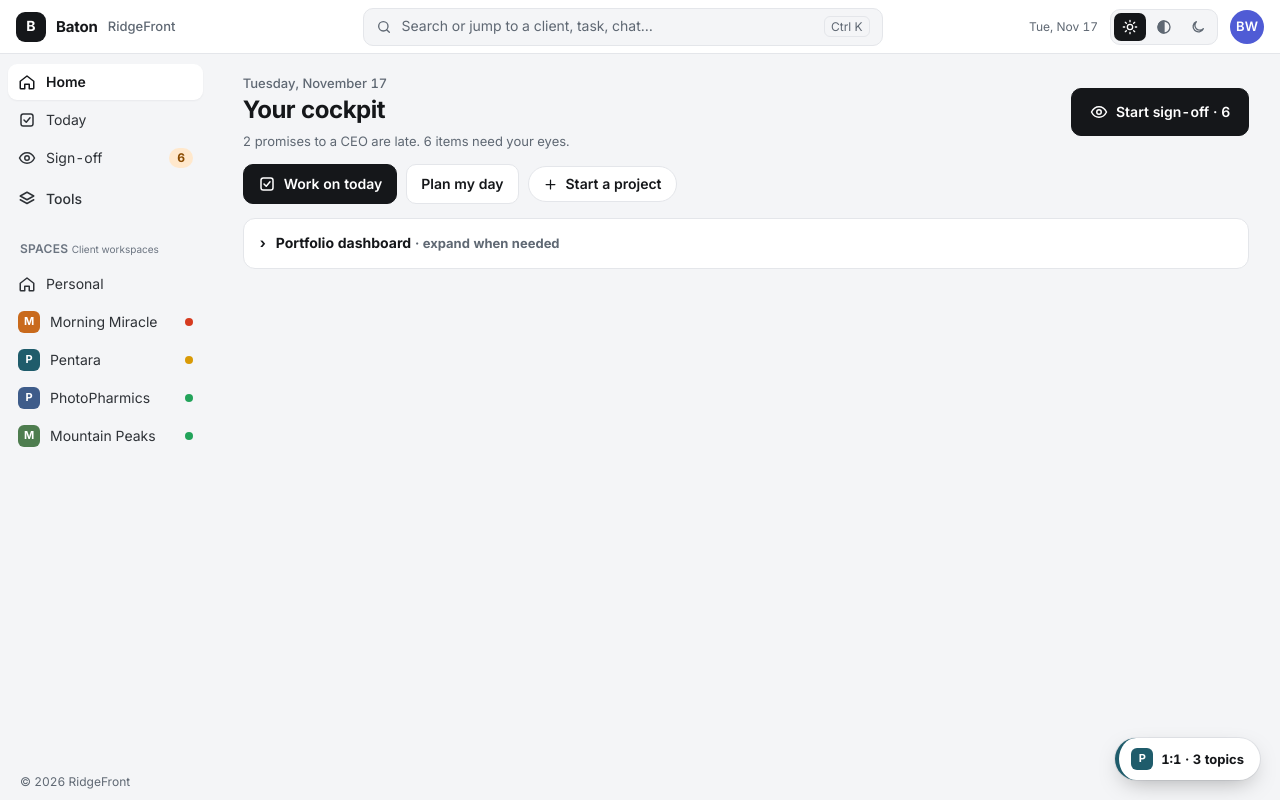
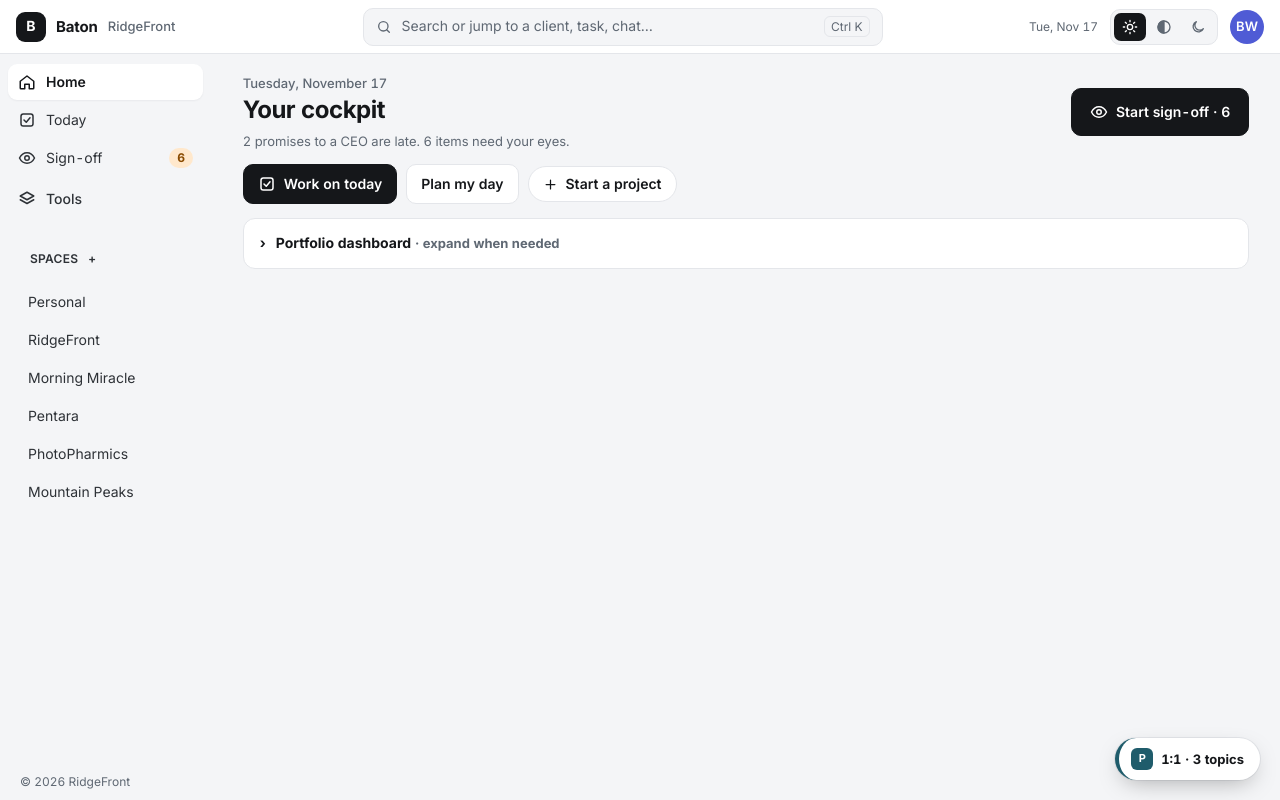
Before and after one commit to bwalker1962/baton, a Next.js app: page / in a window 1280 px wide. Built offline with nearby package versions, Linux system fonts and the light colour scheme.

Commit message:
Show all Spaces in sidebar with direct add/manage access

```diff
--- a/src/components/Shell.tsx
+++ b/src/components/Shell.tsx
@@ -9,6 +9,7 @@ import { CommandPalette } from "./CommandPalette";
 import { OneOnOne } from "./OneOnOne";
 import { ClientTile } from "./ui";
 import { useEffect, useState } from "react";
+import { useSpaces } from "@/app/spaces/page";
 
 function ModeSwitch() {
   const { mode, setMode } = useStore();
@@ -50,6 +51,7 @@ function Toast() {
 export function Shell({ children }: { children: React.ReactNode }) {
   const path = usePathname();
   const { items, brand } = useStore();
+  const spaces = useSpaces();
   const [searching, setSearching] = useState(false);
   const [mac, setMac] = useState(true);
   const [dateLabel, setDateLabel] = useState("");
@@ -104,18 +106,8 @@ export function Shell({ children }: { children: React.ReactNode }) {
 
           <Link href="/signoff" aria-current={is("/signoff")}><Icon name="eye" />Sign-off{eyes > 0 && <span className="navcount">{eyes}</span>}</Link>
           <details className="baton-nav-more"><summary><Icon name="layers" />Tools</summary><div><Link href="/advisor" aria-current={is("/advisor")}><Icon name="bulb" />Advisor</Link><Link href="/skills" aria-current={is("/skills")}><Icon name="layers" />Skills</Link><Link href="/plan" aria-current={is("/plan")}><Icon name="calendar" />Plan day</Link></div></details>
-          <div className="navlabel">SPACES <span className="baton-nav-hint">Client workspaces</span></div>
-          <Link href="/plan"><Icon name="home" />Personal</Link>
-          {clients.map((c) => {
-            const dot = { good: "var(--good-dot)", warn: "var(--warn-dot)", bad: "var(--bad-dot)", none: "var(--gray-dot)" }[c.health];
-            return (
-              <Link key={c.id} href={`/clients/${c.id}`} aria-current={clientId === c.id ? "page" : undefined}>
-                <ClientTile client={c} small />
-                {c.name}
-                <span className="dot" style={{ marginLeft: "auto", background: dot }} aria-hidden="true" />
-              </Link>
-            );
-          })}
+          <div className="navlabel"><Link href="/spaces" className="baton-spaces-heading">SPACES <span aria-hidden="true">+</span></Link></div>
+          {spaces.filter(s=>!s.archived).map(sp=><Link key={sp.id} href={`/spaces/${sp.id}`} aria-current={path===`/spaces/${sp.id}`?"page":undefined}><span className="baton-nav-space-dot" style={{background:sp.color}} aria-hidden="true"/>{sp.name}</Link>)}
           <div style={{ marginTop: "auto", padding: "24px 12px 0" }} className="xs muted">© 2026 {firm.name}</div>
         </nav>
         <main className="main">{children}</main>
@@ -125,7 +117,7 @@ export function Shell({ children }: { children: React.ReactNode }) {
         <Link href="/signoff" aria-current={is("/signoff")}><Icon name="eye" size={22} />Sign-off</Link>
         <Link href="/today" aria-current={is("/today")}><Icon name="tasks" size={22} />Today</Link>
         <Link href="/" aria-current={is("/")}><Icon name="check" size={22} />Glance</Link>
-        <Link href="/clients" aria-current={is("/clients")}><Icon name="grid" size={22} />Clients</Link>
+        <Link href="/spaces" aria-current={is("/spaces")}><Icon name="grid" size={22} />Spaces</Link>
         <Link href="/skills" aria-current={is("/skills")}><Icon name="user" size={22} />More</Link>
       </nav>
       <Toast />
```
